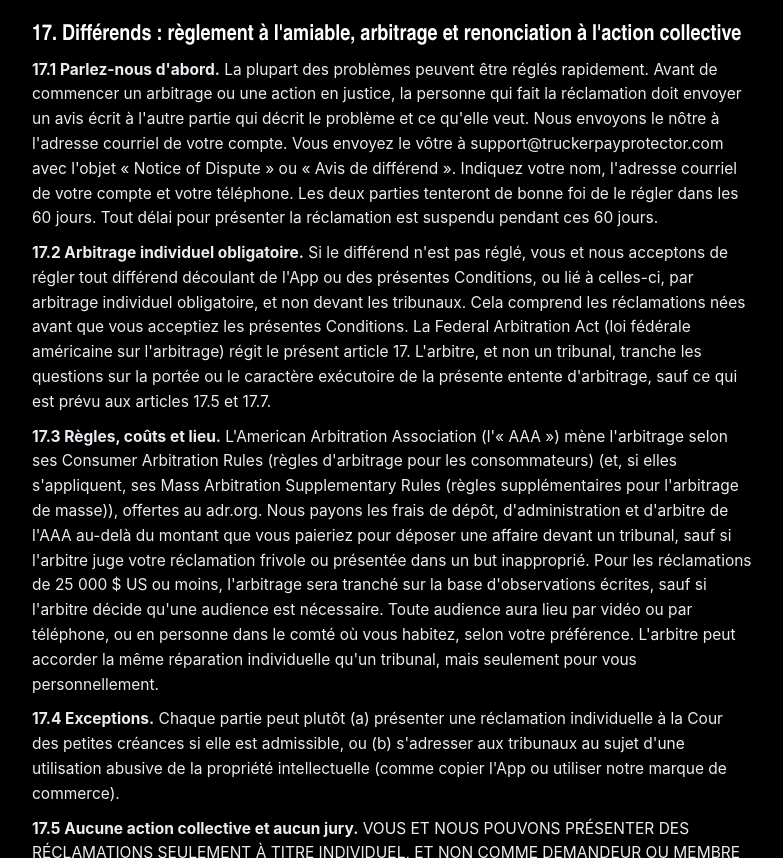
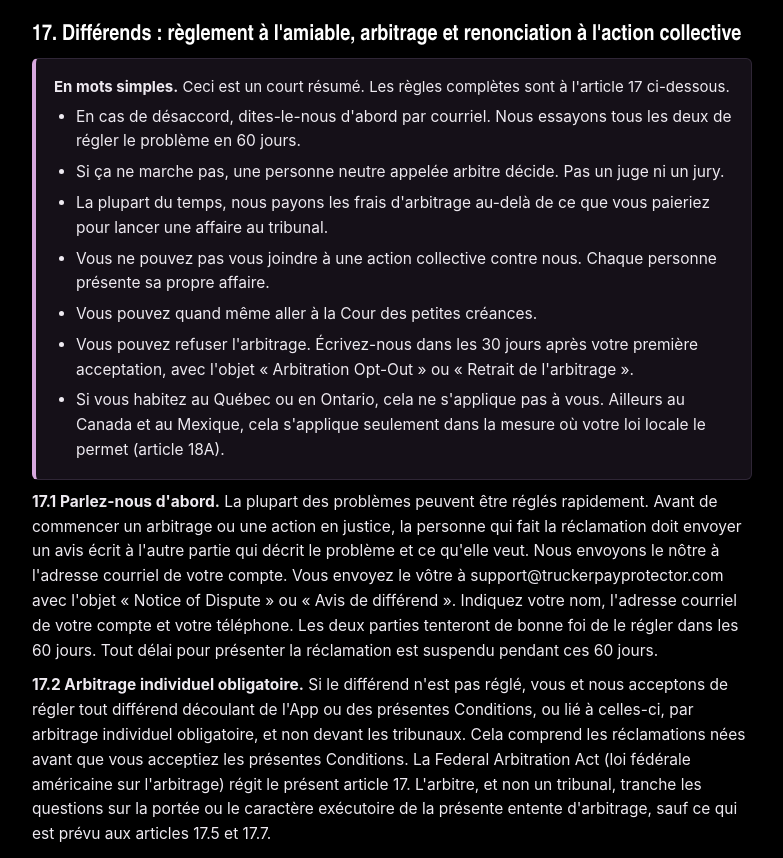
Before and after one commit to andrewjuliusarnold-eng/trucker-pay-protector-site, a plain HTML site: page fr/terms/index.html in a window 1280 px wide. Shown: the part 6887-7745 px from the top of the page, without its empty margins (248-1031 px from the left). Drawn offline with Linux system fonts and the light colour scheme; a web font is replaced by a local one.

Commit message:
Terms 17: a plain-words arbitration summary box in English, French and Spanish (audit F22)
Seven short lines at the top of section 17: talk first, arbitrator not judge, fees,
no group case, small claims, the 30-day opt-out, and Quebec and Ontario not bound
(18A). About a 4th grade reading level in English. New words for Marge.

Co-Authored-By: Claude Opus 5.5 <noreply@anthropic.com>
Claude-Session: https://claude.ai/code/session_01C3zU6jtGrgDGjAhm1aDKWX

```diff
--- a/fr/terms/index.html
+++ b/fr/terms/index.html
@@ -190,6 +190,18 @@
 
     <section>
       <h2>17. Différends : règlement à l'amiable, arbitrage et renonciation à l'action collective</h2>
+      <div class="short plain-arb">
+        <p><strong>En mots simples.</strong> Ceci est un court résumé. Les règles complètes sont à l'article 17 ci-dessous.</p>
+        <ul>
+          <li>En cas de désaccord, dites-le-nous d'abord par courriel. Nous essayons tous les deux de régler le problème en 60 jours.</li>
+          <li>Si ça ne marche pas, une personne neutre appelée arbitre décide. Pas un juge ni un jury.</li>
+          <li>La plupart du temps, nous payons les frais d'arbitrage au-delà de ce que vous paieriez pour lancer une affaire au tribunal.</li>
+          <li>Vous ne pouvez pas vous joindre à une action collective contre nous. Chaque personne présente sa propre affaire.</li>
+          <li>Vous pouvez quand même aller à la Cour des petites créances.</li>
+          <li>Vous pouvez refuser l'arbitrage. Écrivez-nous dans les 30 jours après votre première acceptation, avec l'objet « Arbitration Opt-Out » ou « Retrait de l'arbitrage ».</li>
+          <li>Si vous habitez au Québec ou en Ontario, cela ne s'applique pas à vous. Ailleurs au Canada et au Mexique, cela s'applique seulement dans la mesure où votre loi locale le permet (article 18A).</li>
+        </ul>
+      </div>
       <p><strong>17.1 Parlez-nous d'abord.</strong> La plupart des problèmes peuvent être réglés rapidement. Avant de commencer un arbitrage ou une action en justice, la personne qui fait la réclamation doit envoyer un avis écrit à l'autre partie qui décrit le problème et ce qu'elle veut. Nous envoyons le nôtre à l'adresse courriel de votre compte. Vous envoyez le vôtre à <span>support@truckerpayprotector.com</span> avec l'objet « Notice of Dispute » ou « Avis de différend ». Indiquez votre nom, l'adresse courriel de votre compte et votre téléphone. Les deux parties tenteront de bonne foi de le régler dans les 60 jours. Tout délai pour présenter la réclamation est suspendu pendant ces 60 jours.</p>
       <p><strong>17.2 Arbitrage individuel obligatoire.</strong> Si le différend n'est pas réglé, vous et nous acceptons de régler tout différend découlant de l'App ou des présentes Conditions, ou lié à celles-ci, par arbitrage individuel obligatoire, et non devant les tribunaux. Cela comprend les réclamations nées avant que vous acceptiez les présentes Conditions. La Federal Arbitration Act (loi fédérale américaine sur l'arbitrage) régit le présent article 17. L'arbitre, et non un tribunal, tranche les questions sur la portée ou le caractère exécutoire de la présente entente d'arbitrage, sauf ce qui est prévu aux articles 17.5 et 17.7.</p>
       <p><strong>17.3 Règles, coûts et lieu.</strong> L'American Arbitration Association (l'« AAA ») mène l'arbitrage selon ses Consumer Arbitration Rules (règles d'arbitrage pour les consommateurs) (et, si elles s'appliquent, ses Mass Arbitration Supplementary Rules (règles supplémentaires pour l'arbitrage de masse)), offertes au adr.org. Nous payons les frais de dépôt, d'administration et d'arbitre de l'AAA au-delà du montant que vous paieriez pour déposer une affaire devant un tribunal, sauf si l'arbitre juge votre réclamation frivole ou présentée dans un but inapproprié. Pour les réclamations de 25 000 $ US ou moins, l'arbitrage sera tranché sur la base d'observations écrites, sauf si l'arbitre décide qu'une audience est nécessaire. Toute audience aura lieu par vidéo ou par téléphone, ou en personne dans le comté où vous habitez, selon votre préférence. L'arbitre peut accorder la même réparation individuelle qu'un tribunal, mais seulement pour vous personnellement.</p>
```
Also changed, not shown: es/terms/index.html (+12 -0 lines), terms/index.html (+12 -0 lines).
